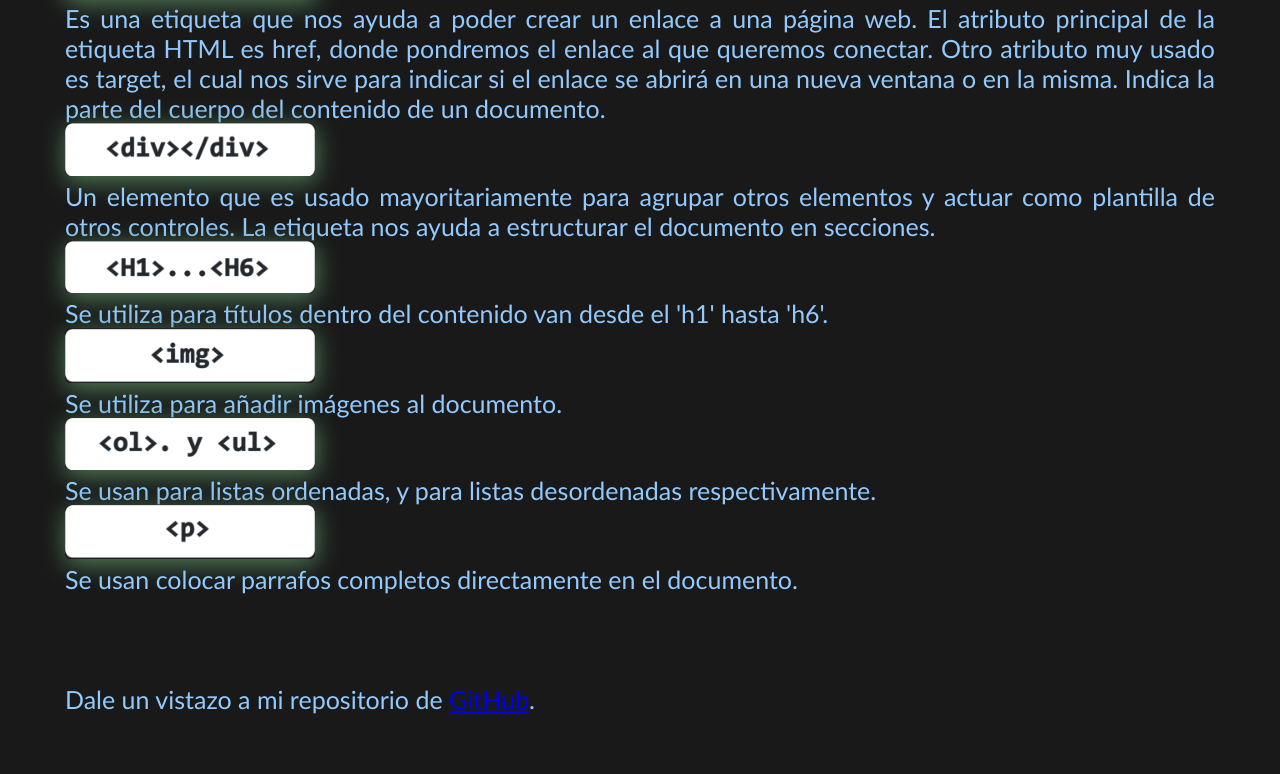
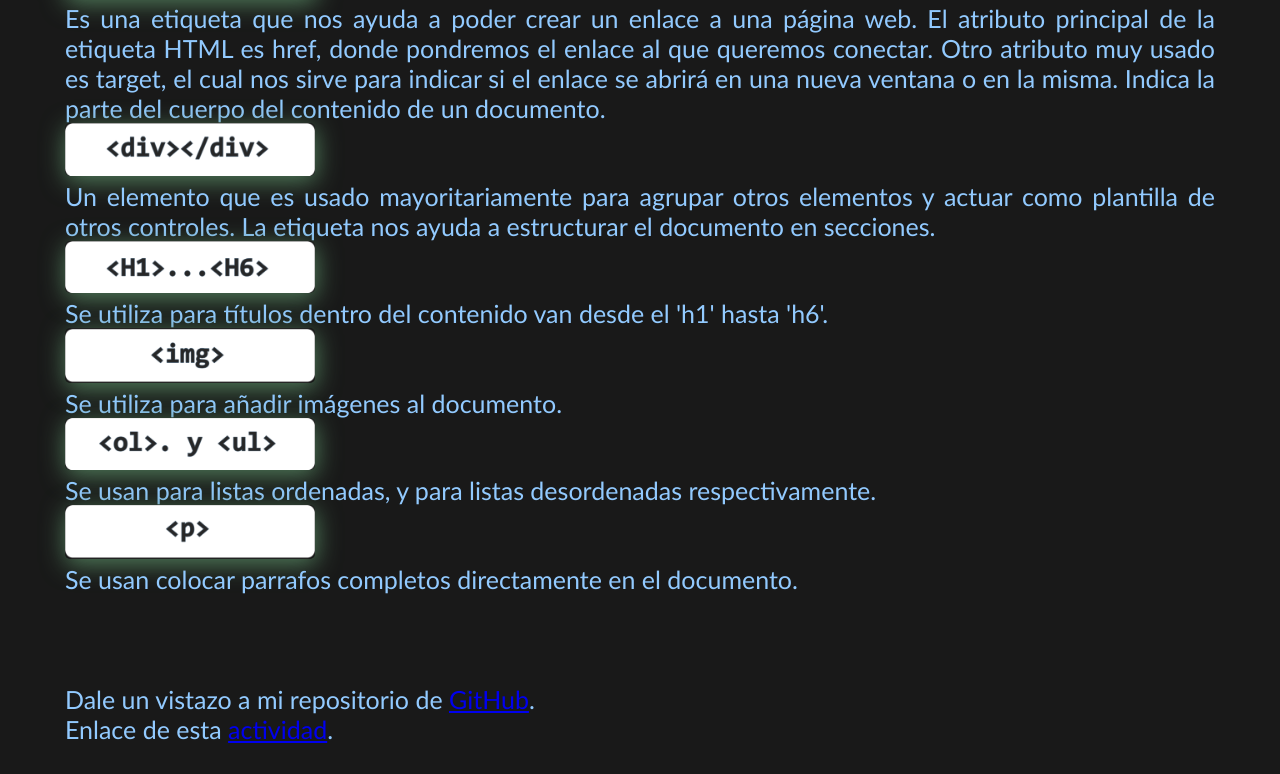
Before and after one commit to byCont/BootCamp_FrontEnd-Actividad_1, a plain HTML site: page index.html in a window 1280 px wide. Shown: the part 983-1757 px from the top of the page. Before the commit the page ends 1727 px from the top, so only its background shows below. Drawn offline with Linux system fonts and the light colour scheme.

Commit message:
Se agrega el mensaje en el main

```diff
--- a/index.html
+++ b/index.html
@@ -83,6 +83,9 @@
             </p>
 
             <p>Dale un vistazo a mi repositorio de <a href="https://github.com/byCont?tab=repositories"target="_blank"> GitHub</a>.</p>
+
+             <p>Enlace de esta <a href=" https://github.com/byCont/BootCamp_FrontEnd-Actividad_1"target="_blank">actividad</a>.</p>
+
         </main>
 
     </div>
```
